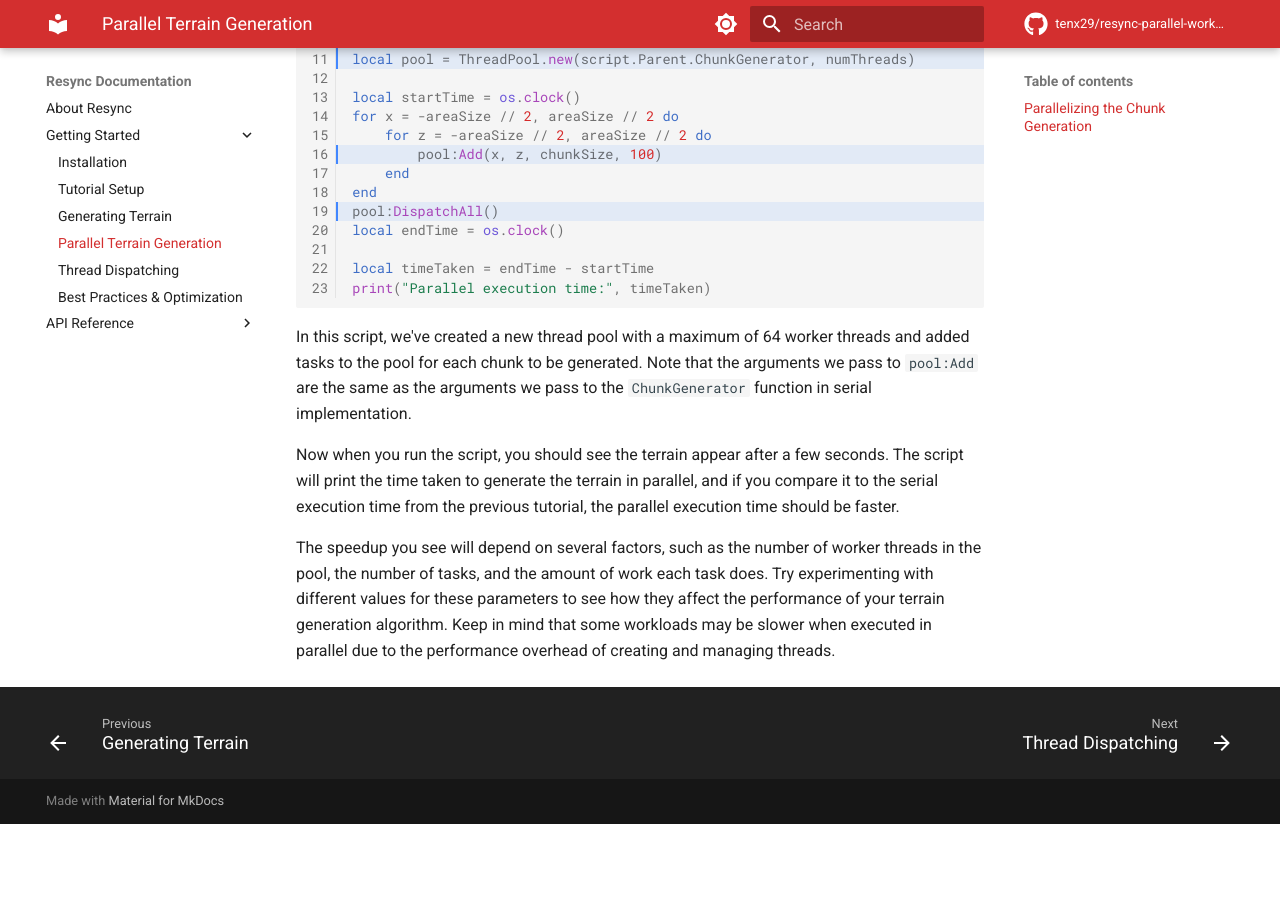
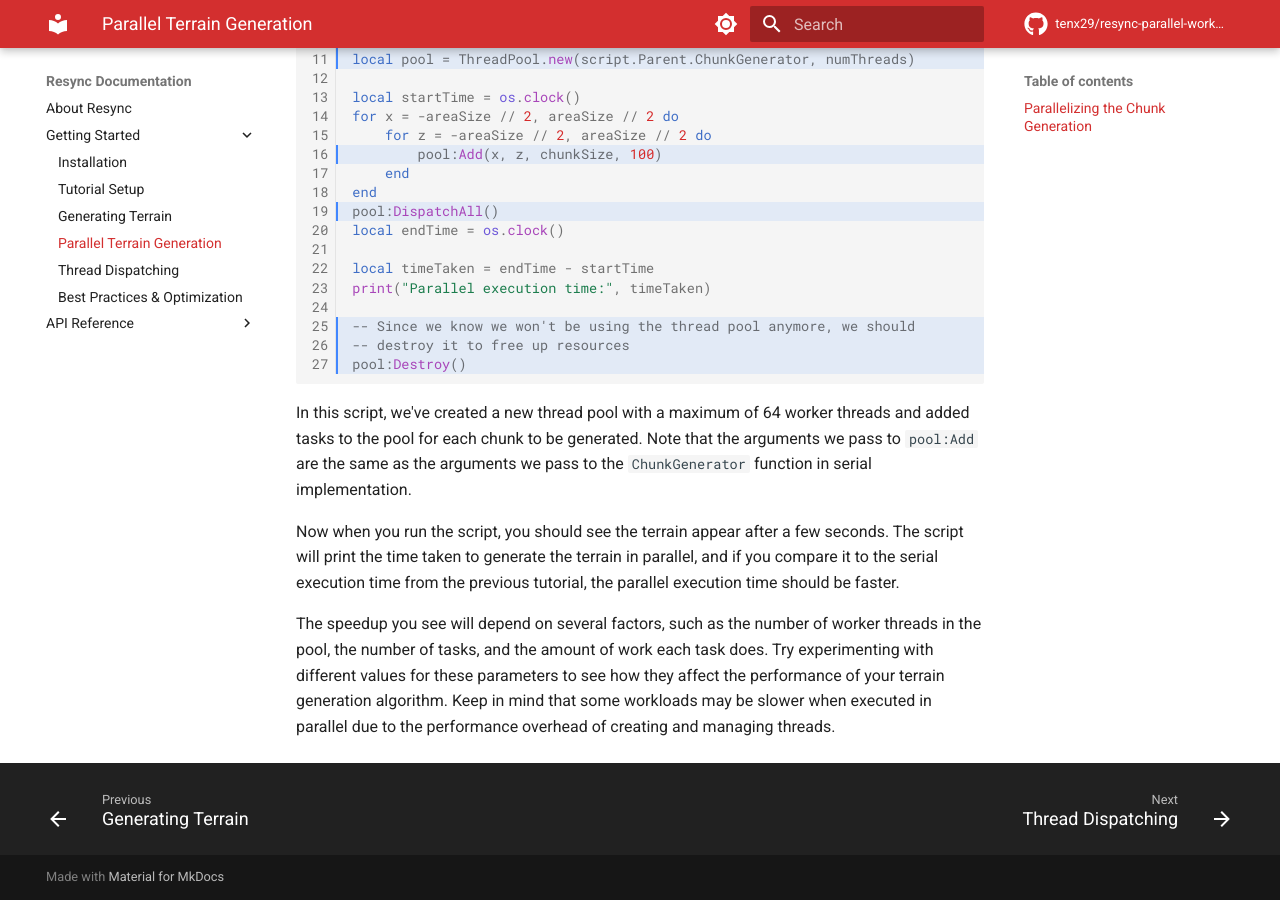
Before and after one commit to tenx29/resync-parallel-worker, an MkDocs documentation site: the page built from docs/getting-started/parallel-terrain-generation.md, in a window 1280 px wide and 900 px high, scrolled down 2010 px. Built offline with MkDocs 1.6.1 and Material for MkDocs 9.7.7, drawn with Linux system fonts in a browser that asks for light colours; comment, search, counter and statistics services are not loaded; before the commit the page ends 2834 px from its top, so only the background shows below that.

Commit message:
Add notice about disposing of thread pools

````diff
--- a/docs/getting-started/parallel-terrain-generation.md
+++ b/docs/getting-started/parallel-terrain-generation.md
@@ -76,7 +76,7 @@ In this case, we're doing the Perlin noise sampling (the slowest part of terrain
 
 Next, let's go back to the executing script and modify it to use a Resync thread pool to generate terrain in parallel.
 
-```luau linenums="1" hl_lines="3 9-11 16 19"
+```luau linenums="1" hl_lines="3 9-11 16 19 25-27"
 local ServerScriptService = game:GetService("ServerScriptService")
 local ChunkGenerator = require(ServerScriptService.ChunkGenerator)
 local ThreadPool = require(game.ReplicatedStorage.Resync.ThreadPool)
@@ -100,6 +100,10 @@ local endTime = os.clock()
 
 local timeTaken = endTime - startTime
 print("Parallel execution time:", timeTaken)
+
+-- Since we know we won't be using the thread pool anymore, we should
+-- destroy it to free up resources
+pool:Destroy()
 ```
 
 In this script, we've created a new thread pool with a maximum of 64 worker threads and added tasks to the pool for each chunk to be generated.
````
Also changed, not shown: docs/getting-started/best-practices.md (+4 -0 lines).
